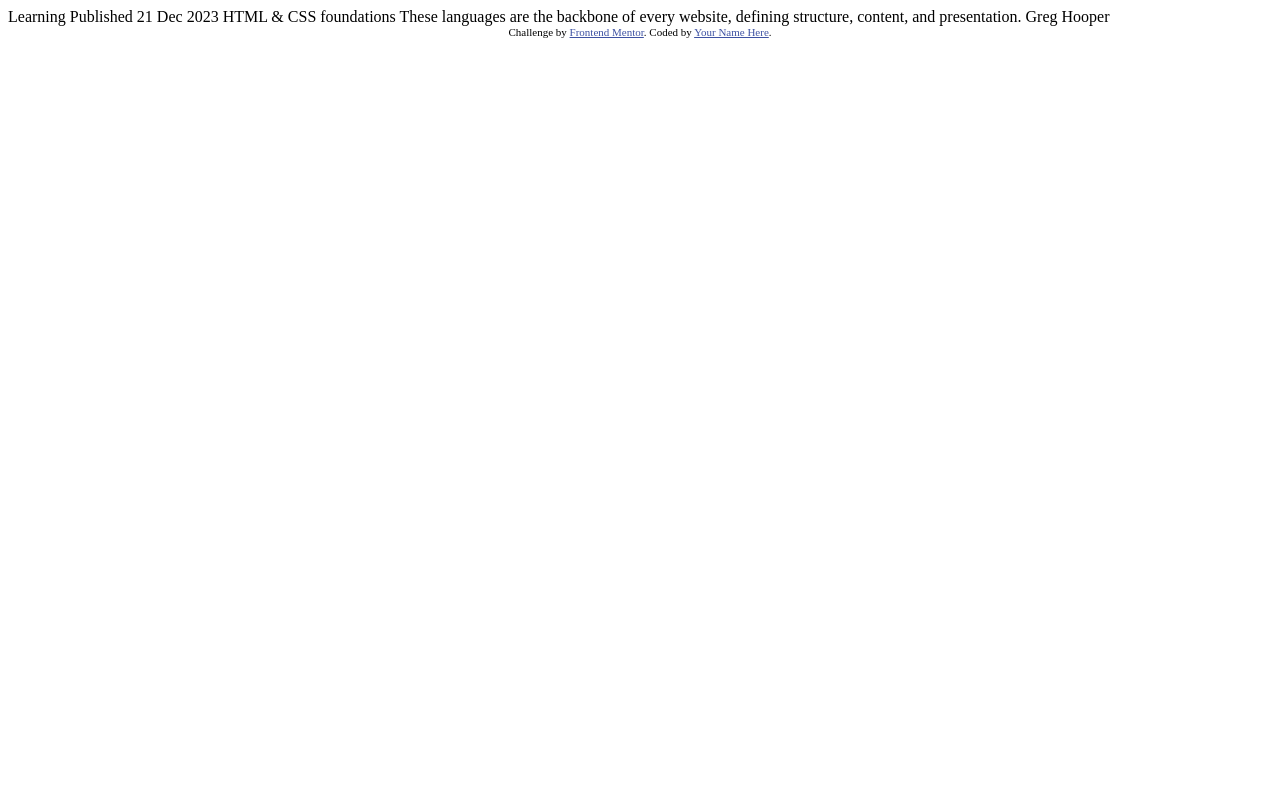
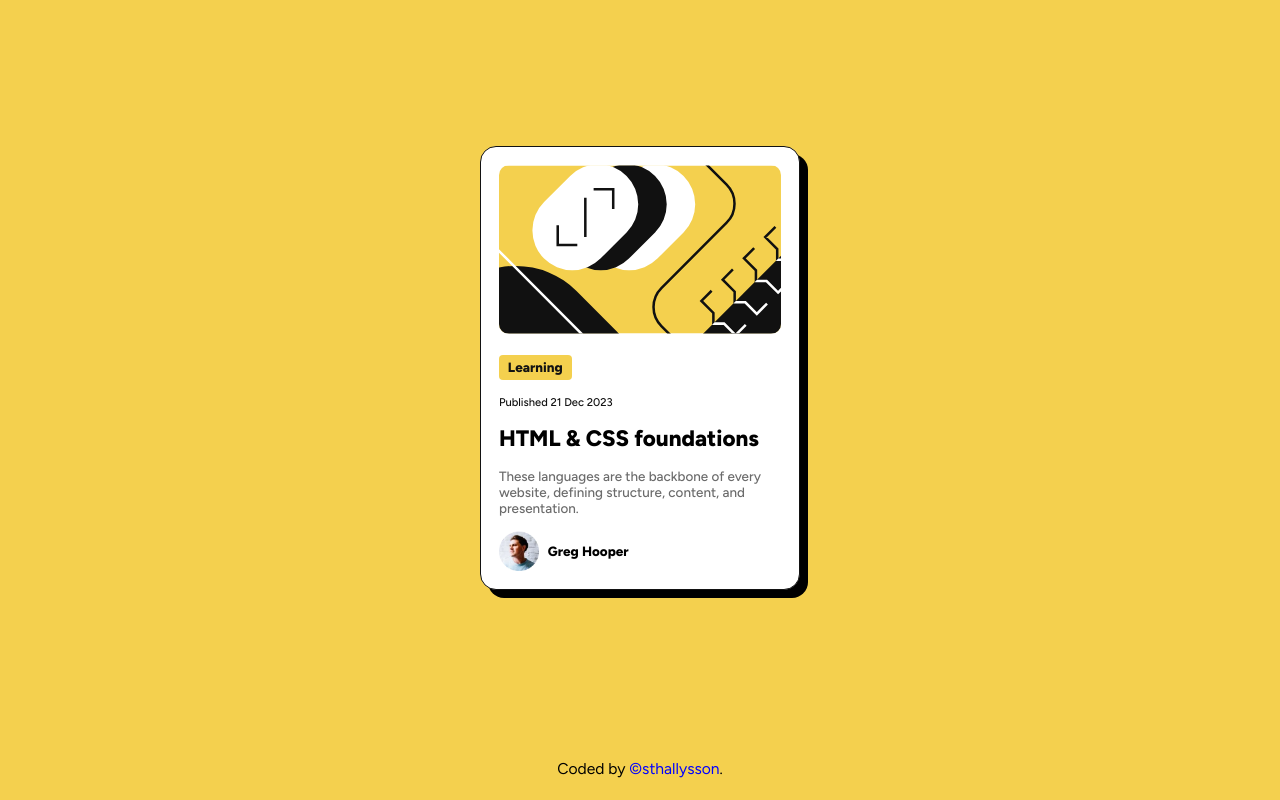
Before and after one commit to sthallysson/blog-preview-card, a plain HTML site: page index.html in a window 1280 px wide. Drawn offline with Linux system fonts and the light colour scheme.

Commit message:
finish page

```diff
--- /dev/null
+++ b/assets/css/styles.css
@@ -0,0 +1,114 @@
+* {
+  box-sizing: border-box;
+  margin: 0;
+  padding: 0;
+  transition: all 0.3s;
+}
+
+:root {
+  --yellow: hsl(47, 88%, 63%);
+  --white: hsl(0, 0%, 100%);
+  --gray-500: hsl(0, 0%, 42%);
+  --gray-950: hsl(0, 0%, 7%);
+
+  font-size: 62.5%;
+}
+
+body {
+  background-color: var(--yellow);
+  font-family: "Figtree", sans-serif;
+  min-height: 100vh;
+  width: 100vw;
+  display: flex;
+  flex-direction: column;
+  align-items: center;
+  justify-content: center;
+}
+
+.card {
+  background-color: var(--white);
+  border: 1px solid var(--gray-950);
+  border-radius: 16px;
+  box-shadow: 8px 8px rgb(0, 0, 0);
+  width: 290px;
+  margin: auto 0;
+  padding: 1.6rem;
+}
+
+.card__banner {
+  width: 100%;
+}
+
+.card__banner-image {
+  border-radius: 10px;
+  width: 100%;
+}
+
+.card__content {
+  margin-top: 1.6rem;
+
+  display: flex;
+  flex-direction: column;
+  align-items: flex-start;
+  gap: 1.4rem;
+}
+
+.card__type {
+  background-color: var(--yellow);
+  border-radius: 4px;
+  color: var(--gray-950);
+  font-size: 1.2rem;
+  font-weight: 800;
+  padding: 0.4rem 0.8rem;
+}
+
+.card__date {
+  color: var(--gray-950);
+  font-weight: 500;
+}
+
+.card__title {
+  font-weight: 800;
+}
+
+.card__description {
+  color: var(--gray-500);
+  font-size: 1.2rem;
+  font-weight: 500;
+}
+
+.card__author {
+  display: flex;
+  align-items: center;
+  gap: 0.8rem;
+}
+
+.card__author-image {
+  height: 40px;
+  width: 40px;
+}
+
+.card__author-name {
+  font-size: 1.2rem;
+  font-weight: 800;
+}
+
+@media (min-width: 768px) {
+  :root {
+    font-size: 70%;
+  }
+  .card {
+    width: 320px;
+  }
+}
+
+.attribution {
+  font-size: 1.4rem;
+  text-align: center;
+  margin-block: 2rem;
+}
+
+.attribution a {
+  color: blue;
+  text-decoration: none;
+}
--- a/index.html
+++ b/index.html
@@ -1,34 +1,64 @@
 <!DOCTYPE html>
 <html lang="en">
   <head>
-  <meta charset="UTF-8">
-  <meta name="viewport" content="width=device-width, initial-scale=1.0"> <!-- displays site properly based on user's device -->
+    <meta charset="UTF-8" />
+    <meta name="viewport" content="width=device-width, initial-scale=1.0" />
 
-  <link rel="icon" type="image/png" sizes="32x32" href="./assets/images/favicon-32x32.png">
+    <link
+      rel="icon"
+      type="image/png"
+      sizes="32x32"
+      href="./assets/images/favicon-32x32.png"
+    />
 
     <title>Frontend Mentor | Blog preview card</title>
 
-  <!-- Feel free to remove these styles or customise in your own stylesheet 👍 -->
-  <style>
-    .attribution { font-size: 11px; text-align: center; }
-    .attribution a { color: hsl(228, 45%, 44%); }
-  </style>
+    <link rel="preconnect" href="https://fonts.googleapis.com" />
+    <link rel="preconnect" href="https://fonts.gstatic.com" crossorigin />
+    <link
+      href="https://fonts.googleapis.com/css2?family=Figtree:ital,wght@0,300..900;1,300..900&display=swap"
+      rel="stylesheet"
+    />
+
+    <link rel="stylesheet" href="assets/css/styles.css" />
   </head>
   <body>
+    <main class="card">
+      <div class="card__banner">
+        <img
+          src="./assets/images/illustration-article.svg"
+          alt="Blog preview card"
+          class="card__banner-image"
+        />
+      </div>
 
-  Learning
+      <div class="card__content">
+        <span class="card__type">Learning</span>
 
-  Published 21 Dec 2023
+        <p class="card__date">Published 21 Dec 2023</p>
 
-  HTML & CSS foundations
+        <h1 class="card__title">HTML & CSS foundations</h1>
 
-  These languages are the backbone of every website, defining structure, content, and presentation.
+        <p class="card__description">
+          These languages are the backbone of every website, defining structure,
+          content, and presentation.
+        </p>
 
-  Greg Hooper
+        <div class="card__author">
+          <img
+            src="./assets/images/image-avatar.webp"
+            alt="Greg Hooper"
+            class="card__author-image"
+          />
 
-  <div class="attribution">
-    Challenge by <a href="https://www.frontendmentor.io?ref=challenge" target="_blank">Frontend Mentor</a>.
-    Coded by <a href="#">Your Name Here</a>.
+          <p class="card__author-name">Greg Hooper</p>
         </div>
+      </div>
+    </main>
+
+    <footer class="attribution">
+      Coded by
+      <a href="https://github.com/sthallysson">&copy;sthallysson</a>.
+    </footer>
   </body>
 </html>
```
Also changed, not shown: assets/fonts/Figtree-Italic-VariableFont_wght.ttf (deleted), assets/fonts/Figtree-VariableFont_wght.ttf (deleted), assets/fonts/OFL.txt (deleted), assets/fonts/README.txt (deleted), assets/fonts/static/Figtree-ExtraBold.ttf (deleted), assets/fonts/static/Figtree-SemiBold.ttf (deleted), css/styles.css (deleted), screenshots/screenshot-mobile.png (added), screenshots/screenshot.png (added). Lines whose indentation alone changed are shown as unchanged.
